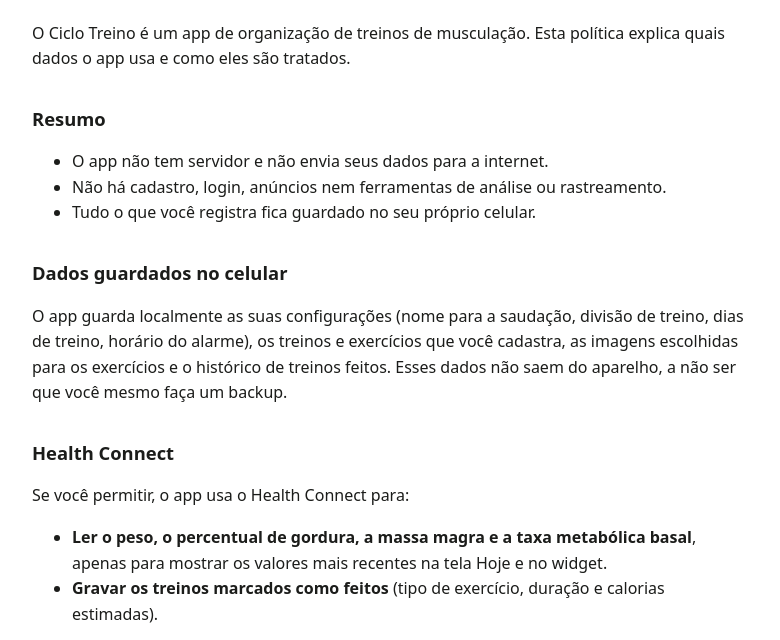
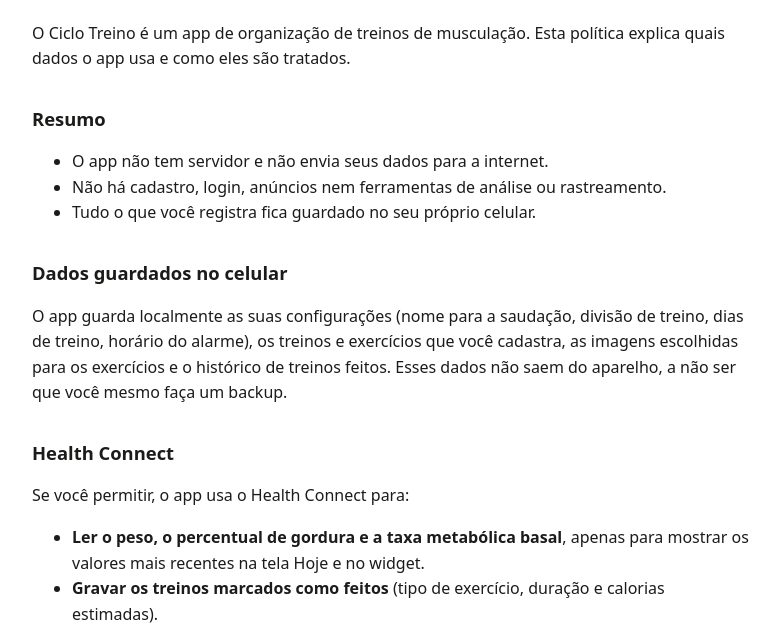
Before and after one commit to wenesga/ciclotreino-privacidade, a plain HTML site: page index.html in a window 1280 px wide. Shown: the part 111-751 px from the top of the page, without its empty margins (248-1028 px from the left). Drawn offline with Linux system fonts and the light colour scheme.

Commit message:
A massa magra foi retirada da lista de dados lidos no Health Connect

```diff
--- a/index.html
+++ b/index.html
@@ -36,7 +36,7 @@
 <h2>Health Connect</h2>
 <p>Se você permitir, o app usa o Health Connect para:</p>
 <ul>
-  <li><strong>Ler o peso, o percentual de gordura, a massa magra e a taxa metabólica basal</strong>, apenas para mostrar os valores mais recentes na tela Hoje e no widget.</li>
+  <li><strong>Ler o peso, o percentual de gordura e a taxa metabólica basal</strong>, apenas para mostrar os valores mais recentes na tela Hoje e no widget.</li>
   <li><strong>Gravar os treinos marcados como feitos</strong> (tipo de exercício, duração e calorias estimadas).</li>
 </ul>
 <p>Os dados do Health Connect não são enviados a terceiros, não são usados para publicidade e não são usados para nenhuma outra finalidade além das descritas acima. O uso desses dados segue a Política de Dados do Usuário do Google Play, incluindo os requisitos de uso limitado. Você pode retirar as permissões a qualquer momento nas configurações do Health Connect.</p>
```
